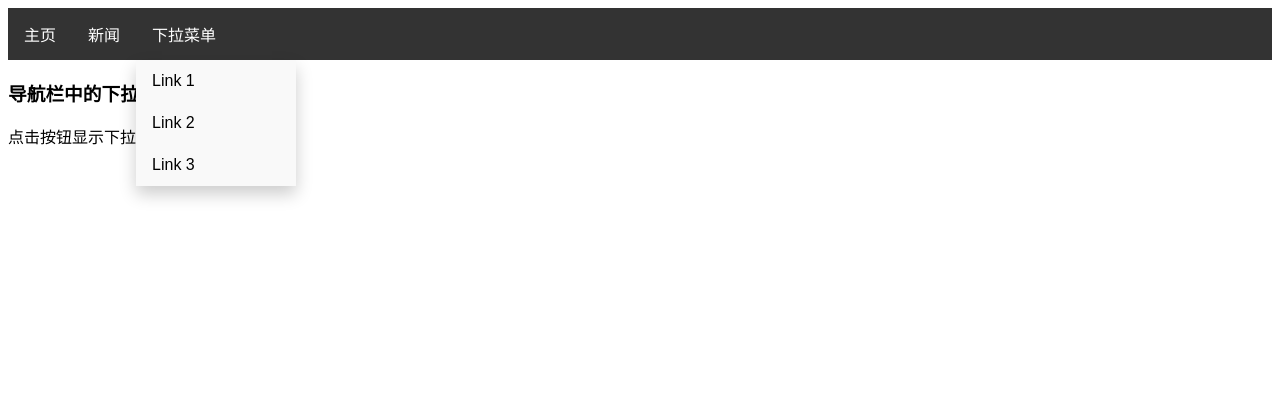
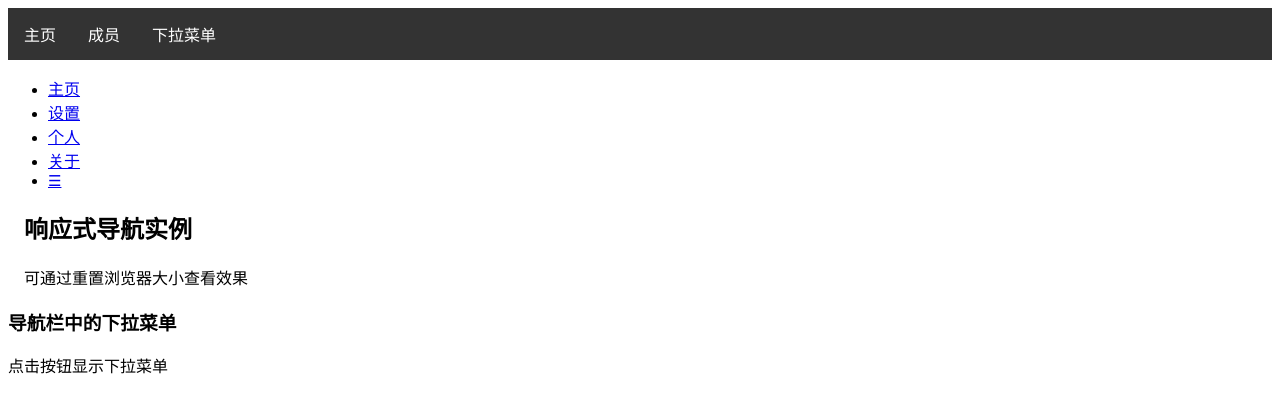
Before and after one commit to LZP-SUDO/guanwang.github.io, a plain HTML site: page index.html in a window 1280 px wide. Both pictures are taken after a click on the button "下拉菜单". Drawn offline with Linux system fonts and the light colour scheme.

Commit message:
Update index.html

```diff
--- a/index.html
+++ b/index.html
@@ -1,14 +1,28 @@
 <div class="container">
     <a href="#home">主页</a>
-    <a href="#news">新闻</a>
+    <a href="#chengyuan">成员</a>
     <div class="dropdown">
         <button class="dropbtn" onclick="myFunction()">下拉菜单</button>
         <div class="dropdown-content" id="myDropdown">
-            <a href="#">Link 1</a>
-            <a href="#">Link 2</a>
+            <a href="https://shequ.codemao.cn/work/245079391">十五年前的梦 1</a>
+            <a href="https://shequ.codemao.cn/work/234863702">GoastLand幽灵之陆</a>
             <a href="#">Link 3</a>
         </div>
     </div>
+</div>
+<ul class="topnav">
+  <li><a class="active" href="#home">主页</a></li>
+  <li><a href="#shezhi">设置</a></li>
+  <li><a href="#geren">个人</a></li>
+  <li><a href="#about">关于</a></li>
+  <li class="icon">
+    <a href="javascript:void(0);" style="font-size:15px;" onclick="myFunction()">☰</a>
+  </li>
+</ul>
+
+<div style="padding-left:16px">
+  <h2>响应式导航实例</h2>
+  <p>可通过重置浏览器大小查看效果</p>
 </div>
 
 <h3>导航栏中的下拉菜单</h3>
@@ -90,4 +104,7 @@
           }
       }
     }
+    function myFunction() {
+    document.getElementsByClassName("topnav")[0].classList.toggle("responsive");
+}
 </script>
```
